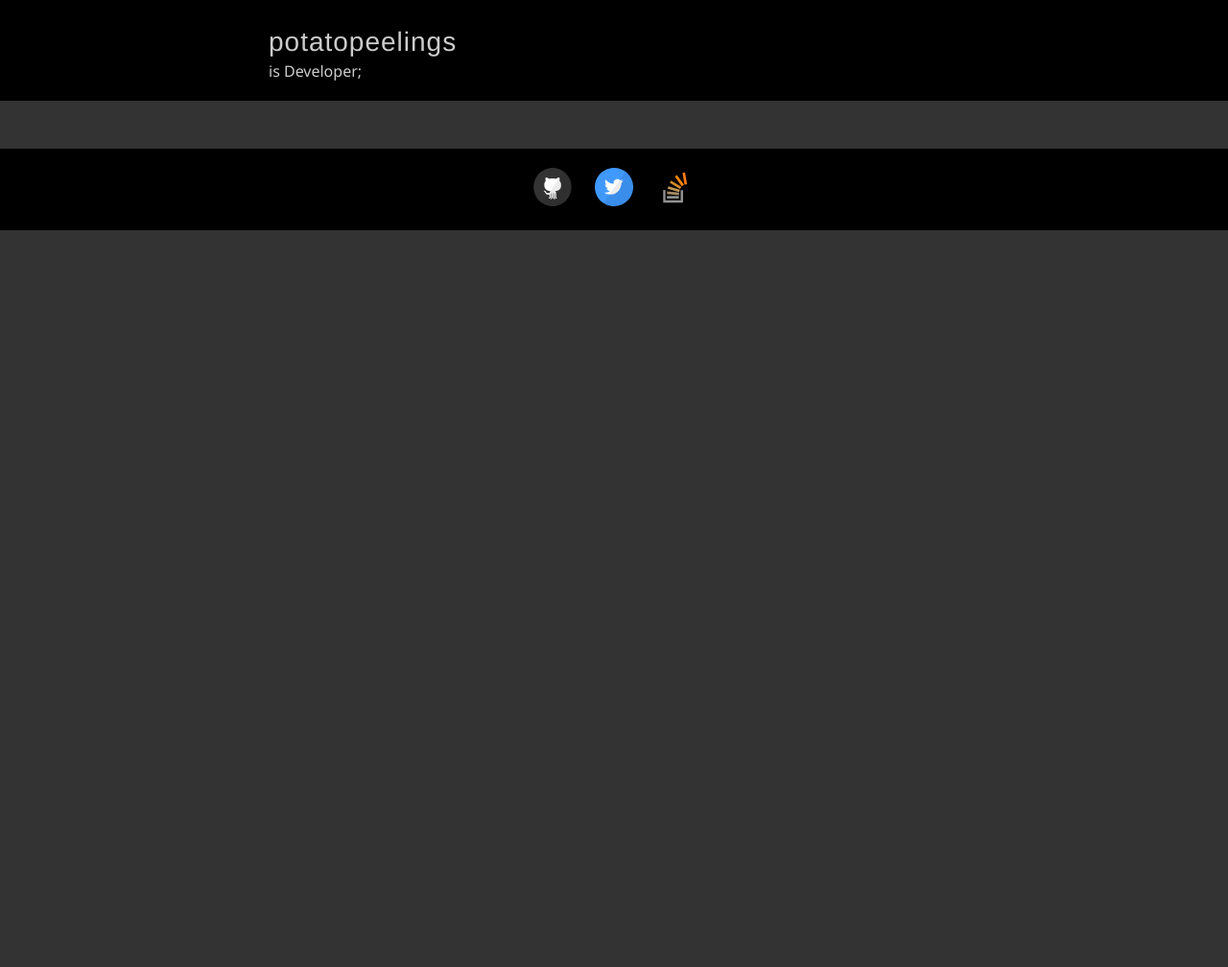
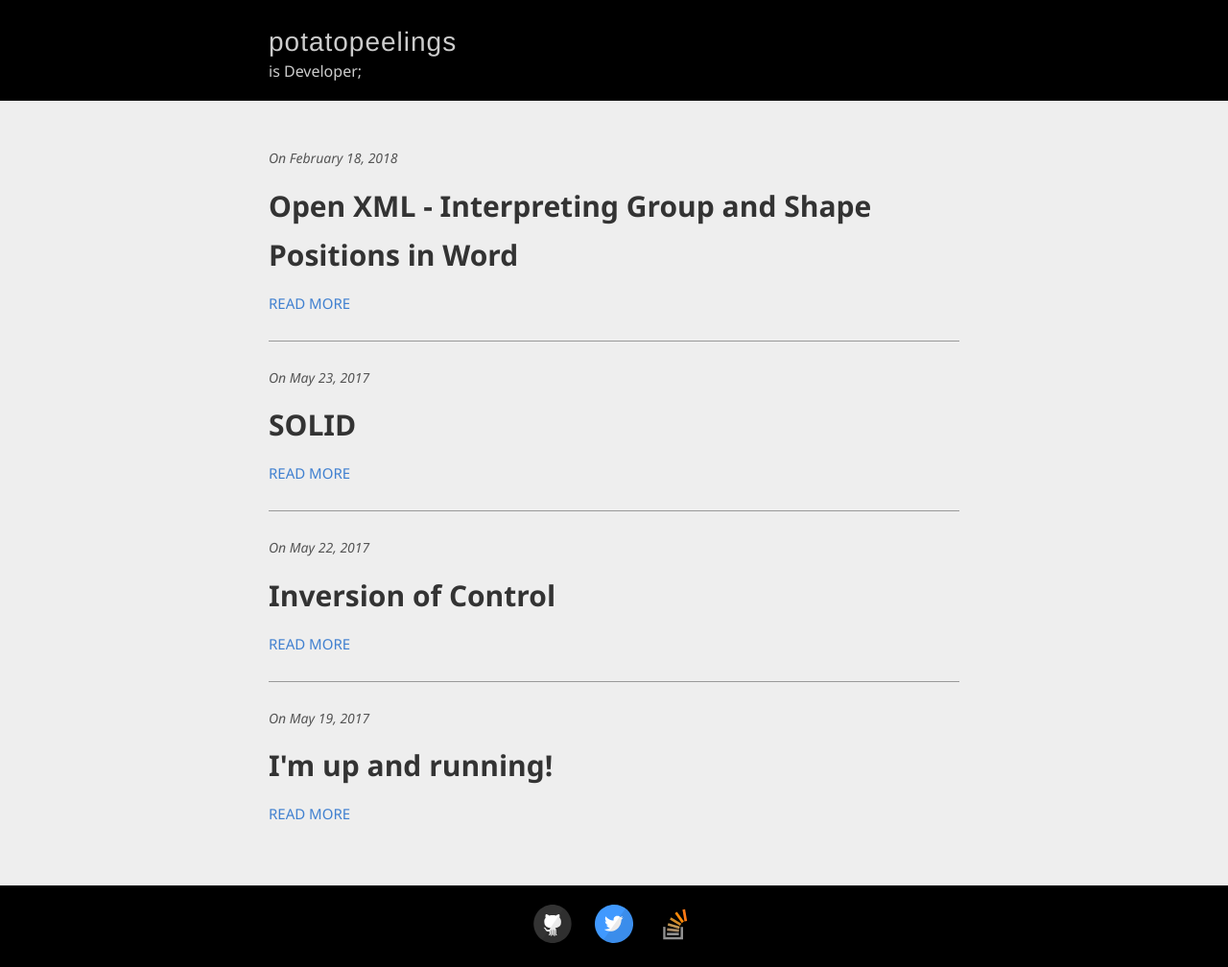
Before and after one commit to potatopeelings/potatopeelings.github.io, a Jekyll site: the page built from programming.html, in a window 1280 px wide. Shown: the whole page at 96% size. Built offline with Jekyll 4.4.1, drawn with Linux system fonts in a browser that asks for light colours; before the commit the page ends 900 px from its top, so only the background shows below that.

Commit message:
[SITE] Fix styling, Fix structure

```diff
--- a/_config.yml
+++ b/_config.yml
@@ -92,8 +92,9 @@
       layout: "post"
     values:
       category: "programming"
+  -
     scope:
-      path: "_posts/projectmanagement"
+      path: "_posts/project_management"
       layout: "post"
     values:
-      category: "projectmanagement"
+      category: "project management"
--- a/index.html
+++ b/index.html
@@ -10,7 +10,7 @@
       </div>
     </article>
     <article class="category">
-      <h1><a href="{{ site.baseurl }}projectmanagement" class="read-more">Project Management</a></h1>
+      <h1><a href="{{ site.baseurl }}project_management" class="read-more">Project Management</a></h1>
       <div class="entry">
         Posts about Scrum
       </div>
--- a/projectmanagement.html
+++ b/project_management.html
@@ -1,5 +1,5 @@
 ---
 layout: category
 title: Project Management
-category: projectmanagement
+category: project management
 ---
--- a/style.scss
+++ b/style.scss
@@ -18,9 +18,9 @@
 }
 
 body {
-	background: #333;
+	background: #eee;
   font: 14px/1.4 $font;
-  color: #eee;
+  color: #333;
 }
 
 .container {
@@ -114,7 +114,7 @@
 
 .date {
   font-style: italic;
-  color: #999;
+  color: #555;
   margin-top: 2em;
 }
 
@@ -241,7 +241,7 @@
 
 .posts > .post {
   padding-bottom: 2em;
-  border-bottom: 1px solid $lightGray;
+  border-bottom: 1px solid #999;
 
   > h1 {
     margin-top: 0;
```
Also changed, not shown: _posts/project_management/2018-08-19-story-points-and-hours.md (renamed from _posts/projectmanagement/2018-08-19-story-points-and-hours.md).
